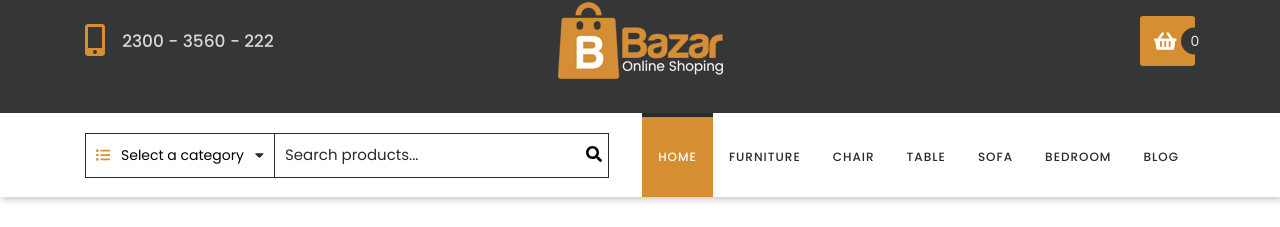
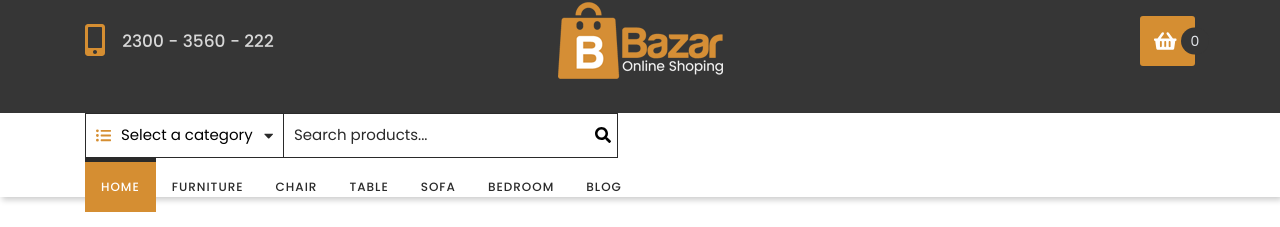
Before and after one commit to matwjablonski/wdp-2312-01, a React (Create React App) app: page / in a window 1280 px wide. Shown: the part 88-315 px from the top of the page. Built offline with nearby package versions, Linux system fonts and the light colour scheme.

Commit message:
Fix text color

```diff
--- a/src/components/features/ProductSearch/ProductSearch.module.scss
+++ b/src/components/features/ProductSearch/ProductSearch.module.scss
@@ -11,7 +11,8 @@
     display: flex;
     align-items: center;
     position: relative;
-    font-size: 14px;
+    font-size: 15px;
+    color: $form-text-color;
 
     .icon:first-child {
       color: $productSearch-icon;
```
